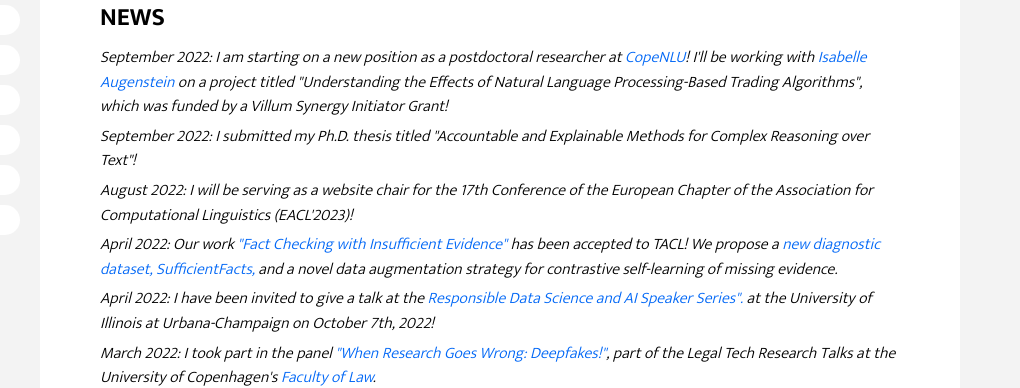
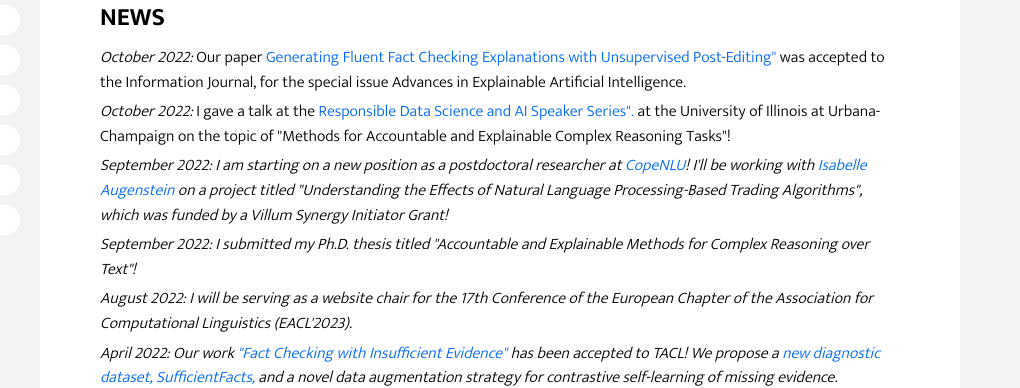
Before and after one commit to apepa/apepa.github.io, a website: page index.html in a window 1280 px wide. Shown: the part 270-658 px from the top of the page, 260-1280 px from the left. Drawn offline with Linux system fonts and the light colour scheme.

Commit message:
Updates.

```diff
--- a/index.html
+++ b/index.html
@@ -90,19 +90,22 @@
             <section class="intro-section">
                 <h2 class="section-title">News </h2>
                 <p class="space-p">
+                    <i>October 2022: </i> Our paper <a href="https://www.mdpi.com/2078-2489/13/10/500">Generating Fluent Fact Checking Explanations with Unsupervised Post-Editing"</a> was accepted to the Information Journal, for the special issue Advances in Explainable Artificial Intelligence.</br>
+                </p>
+                <p class="space-p">
+                    <i>October 2022: </i> I gave a talk at the <a href="https://jdiesnerlab.ischool.illinois.edu/responsible_ds_ai.html">Responsible Data Science and AI Speaker Series".</a> at the University of Illinois at Urbana-Champaign on the topic of "Methods for Accountable and Explainable Complex Reasoning Tasks"!</br>
+                </p>
+                <p class="space-p">
                     <i>September 2022: I am starting on a new position as a postdoctoral researcher at <a href="https://www.copenlu.com/">CopeNLU</a>! I'll be working with <a href="http://isabelleaugenstein.github.io/">Isabelle Augenstein</a> on a project titled "Understanding the Effects of Natural Language Processing-Based Trading Algorithms", which was funded by a Villum Synergy Initiator Grant! </br>
                 </p>
                 <p class="space-p">
                     <i>September 2022: I submitted my Ph.D. thesis titled "Accountable and Explainable Methods for Complex Reasoning over Text"!</br>
                 </p>
                 <p class="space-p">
-                    <i>August 2022: I will be serving as a website chair for the 17th Conference of the European Chapter of the Association for Computational Linguistics (EACL'2023)! </br>
+                    <i>August 2022: I will be serving as a website chair for the 17th Conference of the European Chapter of the Association for Computational Linguistics (EACL'2023). </br>
                 </p>
                 <p class="space-p">
                     <i>April 2022: </i> Our work <a href="https://arxiv.org/abs/2204.02007 ">"Fact Checking with Insufficient Evidence"</a> has been accepted to TACL! We propose a <a href="https://huggingface.co/datasets/copenlu/sufficient_facts">new diagnostic dataset, SufficientFacts,</a> and a novel data augmentation strategy for contrastive self-learning of missing evidence.</br>
-                </p>
-                <p class="space-p">
-                    <i>April 2022: </i> I have been invited to give a talk at the <a href="https://jdiesnerlab.ischool.illinois.edu/responsible_ds_ai.html">Responsible Data Science and AI Speaker Series".</a> at the University of Illinois at Urbana-Champaign on October 7th, 2022!</br>
                 </p>
                 <p class="space-p">
                     <i>March 2022: </i> I took part in the panel <a href="https://jura.ku.dk/legaltechlab/calendar/2022/legal-tech-research-talks/">"When Research Goes Wrong: Deepfakes!"</a>, part of the Legal Tech Research Talks at the University of Copenhagen's <a href="https://jura.ku.dk/legaltechlab/">Faculty of Law</a>.</br>
```
Also changed, not shown: publications.html (+3 -2 lines).
